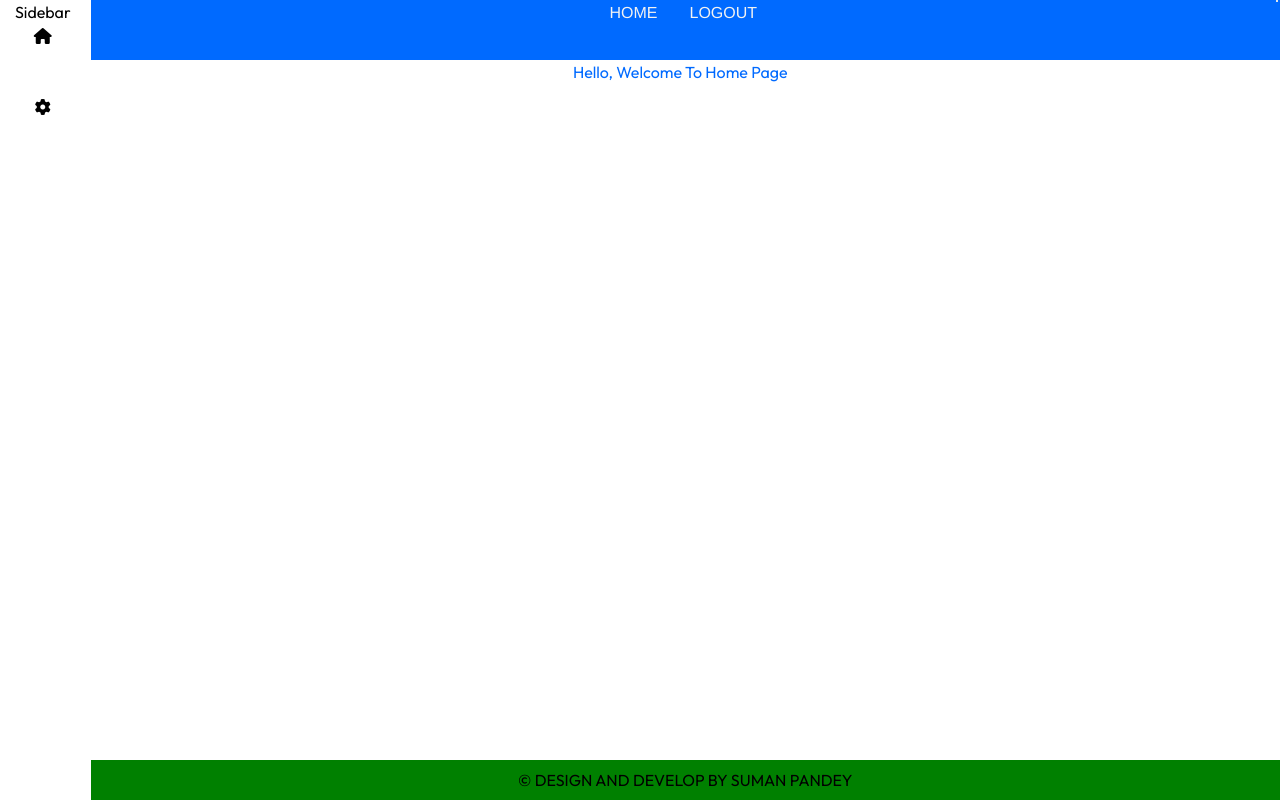
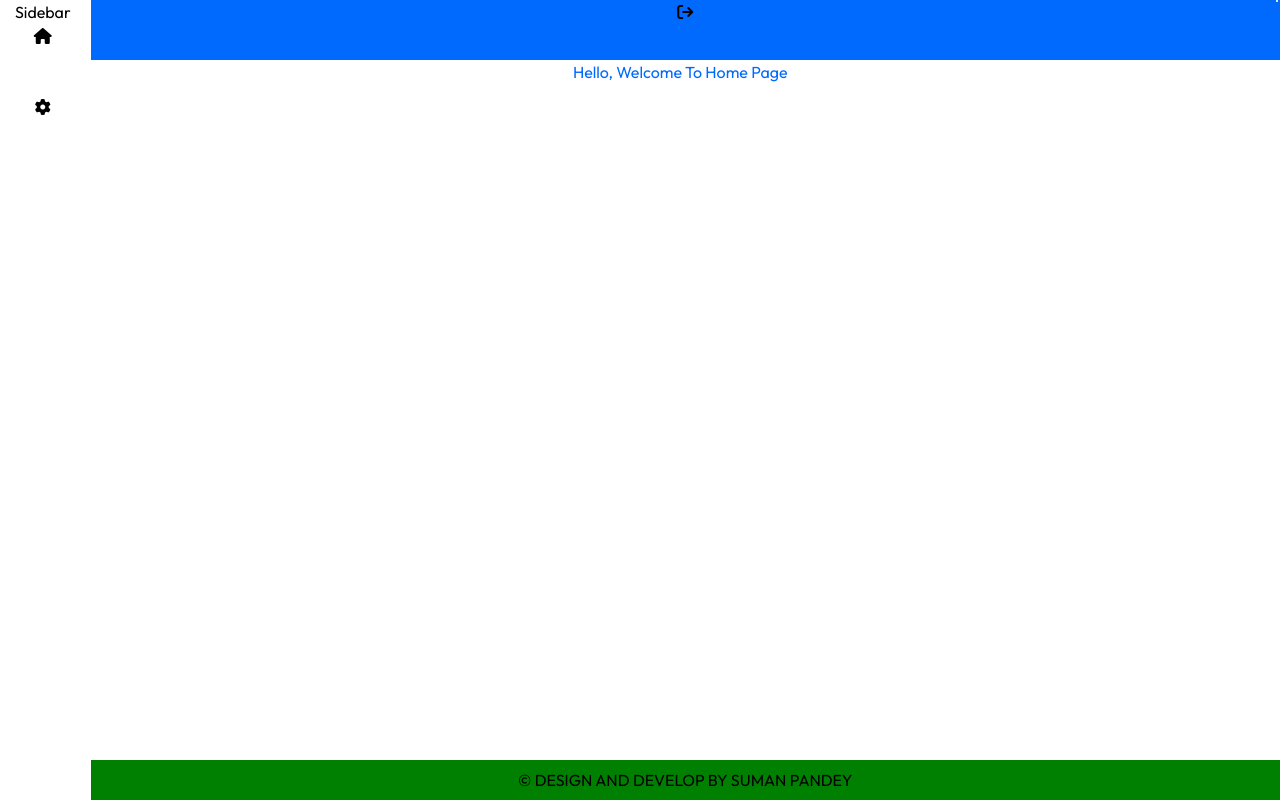
Before and after one commit to itsmesuman01/VDashboard, a Vue app: page /home in a window 1280 px wide. Built offline with nearby package versions, Linux system fonts and the light colour scheme; sample sign-in values are in the browser's storage.

Commit message:
Logout Icon Added In Header

```diff
--- a/src/components/DialogBox.vue
+++ b/src/components/DialogBox.vue
@@ -3,7 +3,7 @@
         <div class="fixed inset-0 bg-black bg-opacity-70 flex items-center justify-center z-50">
             <div class="bg-white p-6 rounded-lg shadow-lg max-w-sm w-full text-center">
                 <h3 class="text-lg font-semibold text-gray-800 mb-4">Confirmation</h3>
-                <p class="text-gray-700">Are you sure you want to delete this item?</p>
+                <p class="text-gray-700">Are you sure you want to delete this item ?</p>
                 <div class="flex justify-center mt-6 space-x-4">
                     <button class="bg-green-600 text-white rounded-md px-4 py-2 hover:bg-green-700 transition"
                         @click="$emit('confirm')">Yes</button>
--- a/src/components/layout/Header.vue
+++ b/src/components/layout/Header.vue
@@ -1,11 +1,12 @@
 <template>
-    <div class="head flex items-center bg-[#006aff] h-[60px] pl-[1rem]">
+    <div class="flex items-center bg-[#006aff] h-[60px] pl-[1rem]">
         <i v-if="isToggleVisible" @click="toggleSidebar"
             class="fas fa-bars text-blue-900 hover:text-blue-700 transition duration-200 cursor-pointer p-2 rounded-lg hover:bg-blue-100"
             aria-label="Toggle sidebar"></i>
-        <div class="ml-auto">
-            <router-link to="/home">HOME</router-link>
-            <a @click.prevent="logout">LOGOUT</a>
+        <div class="ml-[97%]">
+            <div class="flex items-center cursor-pointer" @click.prevent="logout">
+                <i class="fa fa-sign-out mr-2 text-white" aria-hidden="true"></i>
+            </div>
         </div>
     </div>
     <div id="toastbar"></div>
@@ -64,16 +65,3 @@ export default {
     },
 };
 </script>
-
-<style scoped>
-.head a,
-.head router-link {
-    color: #f2f2f2;
-    text-align: center;
-    padding: 10px 14px;
-    text-decoration: none;
-    font-size: 16px;
-    margin-right: 4px;
-    font-family: Avenir, Helvetica, Arial, sans-serif;
-}
-</style>
```
